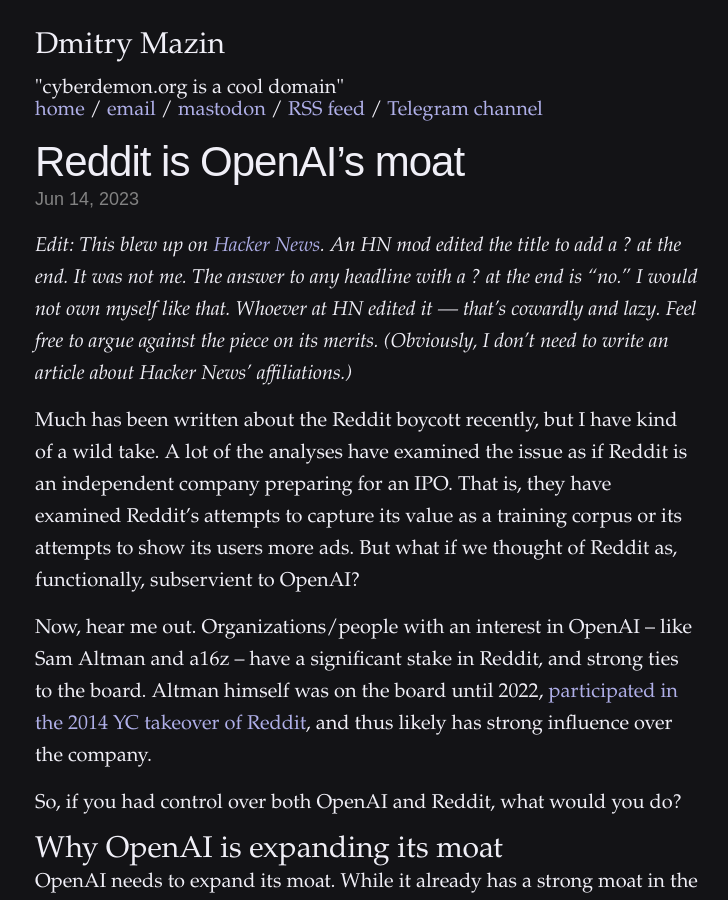
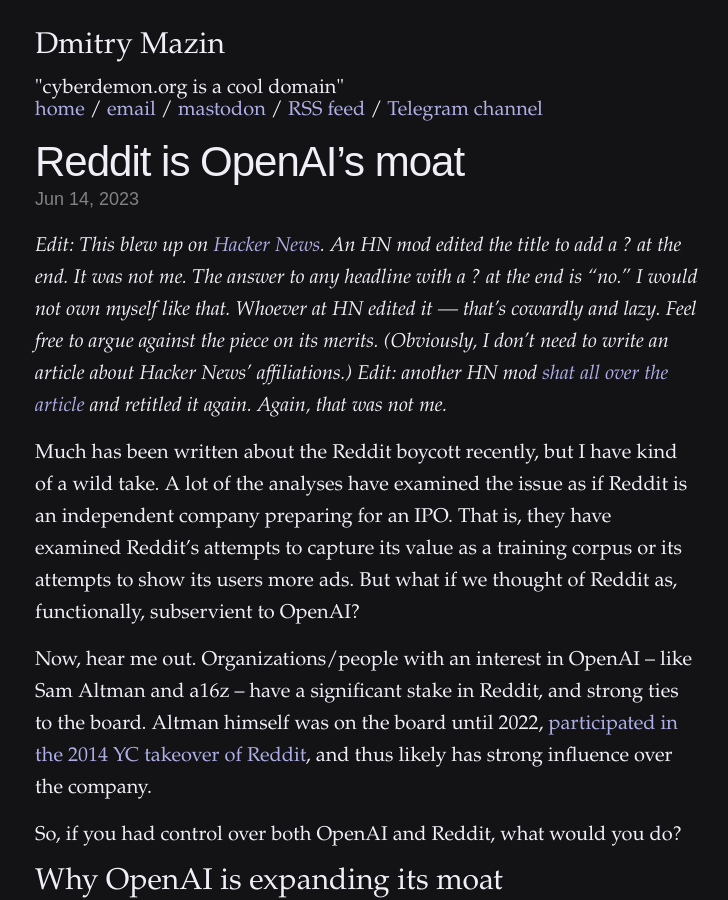
Before and after one commit to dmazin/dmazin.github.io, a Jekyll site: the page built from _posts/2023-06-14-reddit-moat.md, in a window 1280 px wide and 900 px high. Shown: the whole window, without its empty margins (235-963 px from the left). Built offline with Jekyll 4.4.1, drawn with Linux system fonts in a browser that asks for light colours.

```diff
--- a/_posts/2023-06-14-reddit-moat.md
+++ b/_posts/2023-06-14-reddit-moat.md
@@ -6,7 +6,7 @@
 tags: ai, featured
 description: Interpreting Reddit's API changes in light of how it serves OpenAI.
 ---
-*Edit: This blew up on [Hacker News](https://news.ycombinator.com/item?id=36325958). An HN mod edited the title to add a ? at the end. It was not me. The answer to any headline with a ? at the end is “no.” I would not own myself like that. Whoever at HN edited it — that's cowardly and lazy. Feel free to argue against the piece on its merits. (Obviously, I don't need to write an article about Hacker News' affiliations.)*
+*Edit: This blew up on [Hacker News](https://news.ycombinator.com/item?id=36325958). An HN mod edited the title to add a ? at the end. It was not me. The answer to any headline with a ? at the end is “no.” I would not own myself like that. Whoever at HN edited it — that's cowardly and lazy. Feel free to argue against the piece on its merits. (Obviously, I don't need to write an article about Hacker News' affiliations.) Edit: another HN mod [shat all over the article](https://news.ycombinator.com/item?id=36328562) and retitled it again. Again, that was not me.*
 
 Much has been written about the Reddit boycott recently, but I have kind of a wild take. A lot of the analyses have examined the issue as if Reddit is an independent company preparing for an IPO. That is, they have examined Reddit's attempts to capture its value as a training corpus or its attempts to show its users more ads. But what if we thought of Reddit as, functionally, subservient to OpenAI?
 
```
